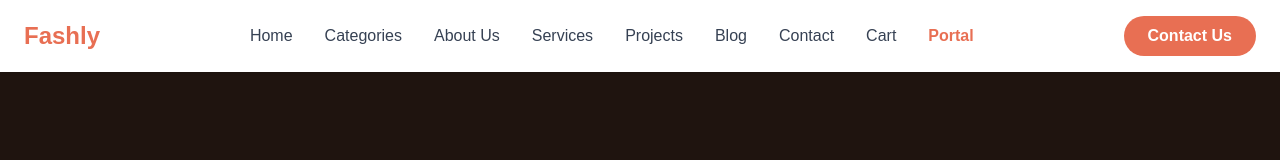
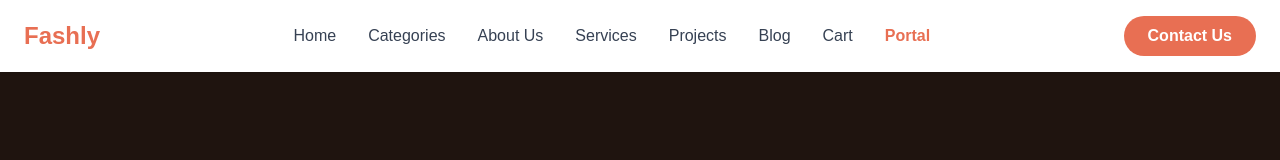
Before and after one commit to ALPHA-DEV-BLOCKCHAIN/alx-project-nexus, a Next.js app in the folder clothing-store/: page / in a window 1280 px wide. Shown: the top 160 px of the page. Built offline with nearby package versions, Linux system fonts and the light colour scheme.

Commit message:
sorting the contact in the navbar for mobile and desktop

```diff
--- a/clothing-store/src/components/Navbar.tsx
+++ b/clothing-store/src/components/Navbar.tsx
@@ -23,10 +23,10 @@ export default function Navbar() {
           <li><Link href="/services">Services</Link></li>
           <li><Link href="/projects">Projects</Link></li>
           <li><Link href="/blog">Blog</Link></li>
-          <li><Link href="/contact">Contact</Link></li>
+          {/* <li><Link href="/contact">Contact</Link></li> */}
           <li><Link href="/cart">Cart</Link></li>
 
-
+          {/* ⭐ Added PORTAL */}
           <li>
             <Link
               href="/portal"
@@ -44,7 +44,7 @@ export default function Navbar() {
           Contact Us
         </Link>
 
-
+        {/* Mobile Menu Button */}
         <button className="md:hidden" onClick={() => setOpen(!open)}>
           <svg
             xmlns="http://www.w3.org/2000/svg"
@@ -62,7 +62,7 @@ export default function Navbar() {
         </button>
       </div>
 
-
+      {/* Mobile Dropdown */}
       {open && (
         <div className="md:hidden bg-white shadow">
           <ul className="flex flex-col gap-4 px-6 py-4 text-gray-700 font-medium">
@@ -75,7 +75,7 @@ export default function Navbar() {
             {/* <li><Link href="/contact" onClick={() => setOpen(false)}>Contact</Link></li> */}
             <li><Link href="/cart" onClick={() => setOpen(false)}>Cart</Link></li>
 
-
+            {/* ⭐ Added PORTAL in mobile */}
             <li>
               <Link
                 href="/portal"
```
